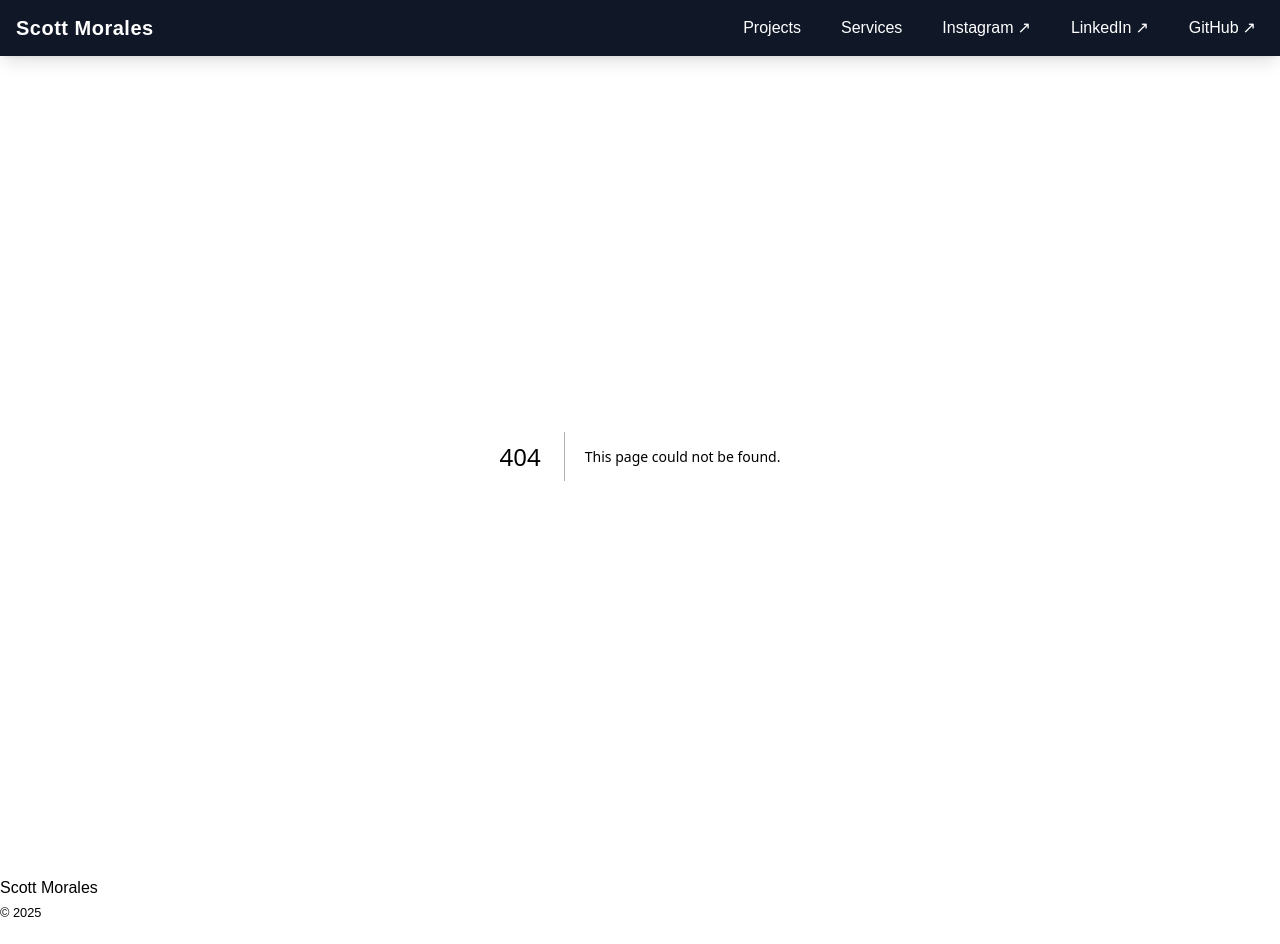
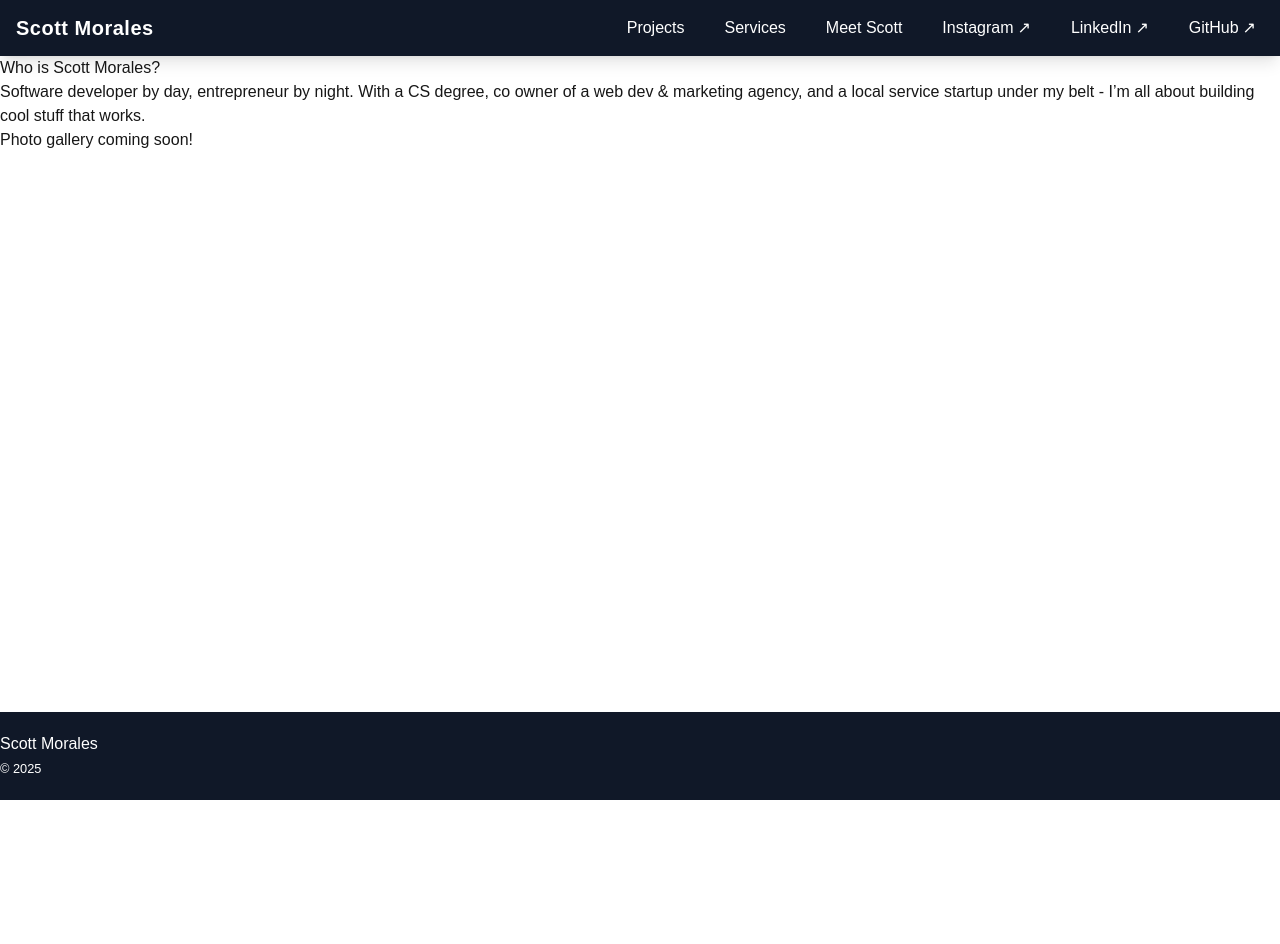
Before and after one commit to scottmo223/scott-portfolio, a Next.js app: page /about in a window 1280 px wide. Before the commit this address had no page. After the commit the page ends 800 px from the top, so only its background shows below. Built offline with nearby package versions, Linux system fonts and the light colour scheme.

Commit message:
add a few more pages

```diff
--- /dev/null
+++ b/src/app/about/page.tsx
@@ -0,0 +1,13 @@
+export default function About() {
+    return (
+      <div>
+        <h1>Who is Scott Morales?</h1>
+        <p>
+        Software developer by day, entrepreneur by night. With a CS degree,
+        co owner of a web dev & marketing agency, and a local service startup
+        under my belt - I’m all about building cool stuff that works.
+        </p>
+        <h2>Photo gallery coming soon!</h2>
+      </div>
+    );
+  }
--- /dev/null
+++ b/src/app/games/page.tsx
@@ -0,0 +1,3 @@
+export default function Games() {
+    return <div>Games</div>;
+  }
--- a/src/components/footer.tsx
+++ b/src/components/footer.tsx
@@ -1,6 +1,6 @@
 export default function Footer() {
     return (
-        <footer className="row-start-3 flex gap-[24px] flex-wrap items-center justify-center">
+        <footer className="absolute w-full bottom-0 bg-gray-900 text-white shadow-lg z-50 row-start-3 flex gap-[24px] flex-wrap items-center justify-center">
             <div className="container py-5">
                 <div className="row">
                     <div className="col-12 col-md">
--- a/src/components/header.tsx
+++ b/src/components/header.tsx
@@ -64,6 +64,15 @@ export default function Header() {
                         </Link>
                     </li>
                     <li>
+                        <Link
+                            href="/about"
+                            className="hover:text-teal-400 transition px-2 py-1 block"
+                            onClick={() => setMenuOpen(false)}
+                        >
+                            Meet Scott
+                        </Link>
+                    </li>
+                    <li>
                         <a
                             href="https://www.instagram.com/scottmoralesdrum"
                             target="_blank"
```
